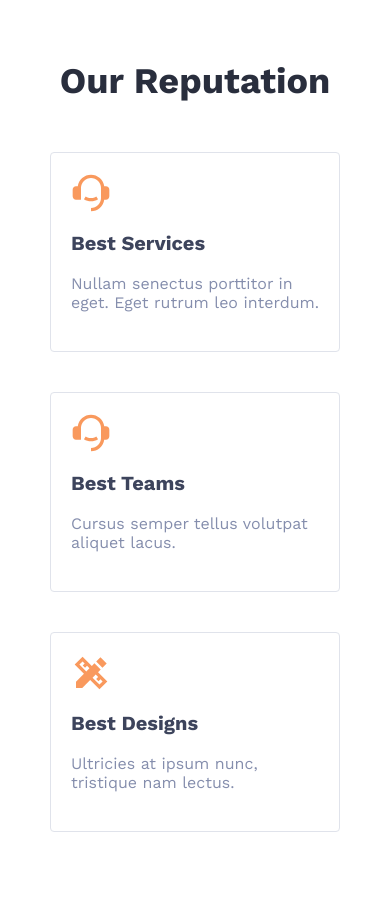
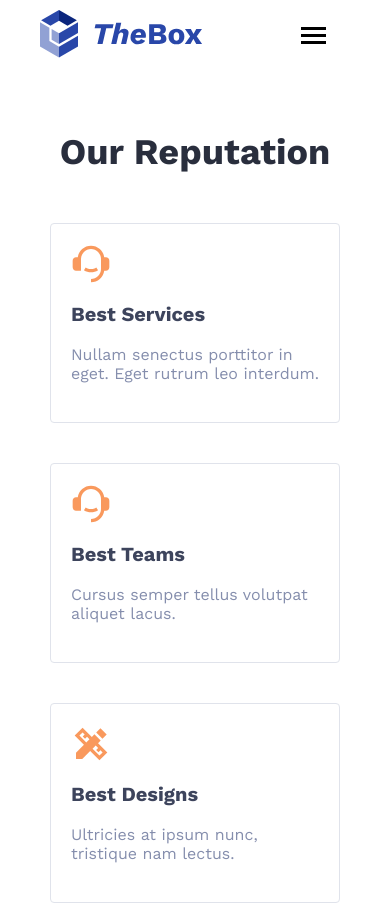
Before and after one commit to vitalii-f/TheBox, a plain HTML site: page index.html in a window 390 px wide. Shown: the top 906 px of the page. Drawn offline with nearby package versions, Linux system fonts and the light colour scheme.

Commit message:
fixed header

```diff
--- a/index.html
+++ b/index.html
@@ -11,9 +11,10 @@
 
 </head>
 <body>
-    <!-- <header class="header">
+    <header class="header">
         <div class="header__wrapper wrapper_default">
             <a href="#"> <img class="header__logo" src="./src/svg/logo.svg" alt="logotype"> </a>
+
             <nav class="header__nav">
                 <a href="#"> Home </a>
                 <a href="#"> About Us </a>
@@ -21,8 +22,9 @@
                 <a href="#"> Services </a>
                 <a href="#"> Contact Us </a>
             </nav>
+            <span class="header__burger" onclick="openMenu()"></span>
         </div>
-    </header> -->
+    </header>
 
     <main class="main">
         <!-- <section class="hero">
@@ -213,5 +215,6 @@
             <p> TheBox Company © 2022. All Rights Reserved </p>
         </div>
     </section>
+    <script src="./main.js"> </script>
 </body>
 </html>
--- /dev/null
+++ b/main.js
@@ -0,0 +1,6 @@
+function openMenu() {
+    var header_nav = document.getElementsByClassName('header__nav');
+    console.log(header_nav[0]);
+    header_nav[0].classList.toggle('nav__opened');
+
+}
--- a/style.css
+++ b/style.css
@@ -69,9 +69,68 @@ a {
     color: var(--color-secondary);
 }
 
+.nav__opened {
+    display: flex !important;
+    flex-direction: column;
+    justify-content: space-around;
+    width: 100%;
+    height: 100vh;
+    background-color: #fff;
+}
+
 @media (max-width: 1024px) {
     .header__nav {
         grid-column: 5/13;
+    }
+}
+
+@media (max-width: 768px) {
+    .header__wrapper {
+        grid-template-columns: 1fr 1fr 1fr;
+    }
+
+    .header__logo {
+        grid-row: 1/2;
+        grid-column: 1/2;
+    }
+
+    .header__nav {
+        text-align: center;
+        grid-row: 2/3;
+        grid-column: 1/4;
+        justify-self: center;
+        display: none;
+    }
+
+    .header__burger {
+        grid-row: 1/2;
+        grid-column: 3/4;
+        justify-self: center;
+        position: relative;
+        display: block;
+        width: 25px;
+        height: 3px;
+        background-color: black;
+    }
+
+    .header__burger::before {
+        content: "";
+        top: -7px;
+        position: absolute;
+        display: block;
+        width: 25px;
+        height: 3px;
+        background-color: black;
+    }
+
+    .header__burger::after {
+        content: "";
+        top: 7px;
+        position: absolute;
+        display: block;
+        width: 25px;
+        height: 3px;
+        background-color: black;
     }
 }
 
```
